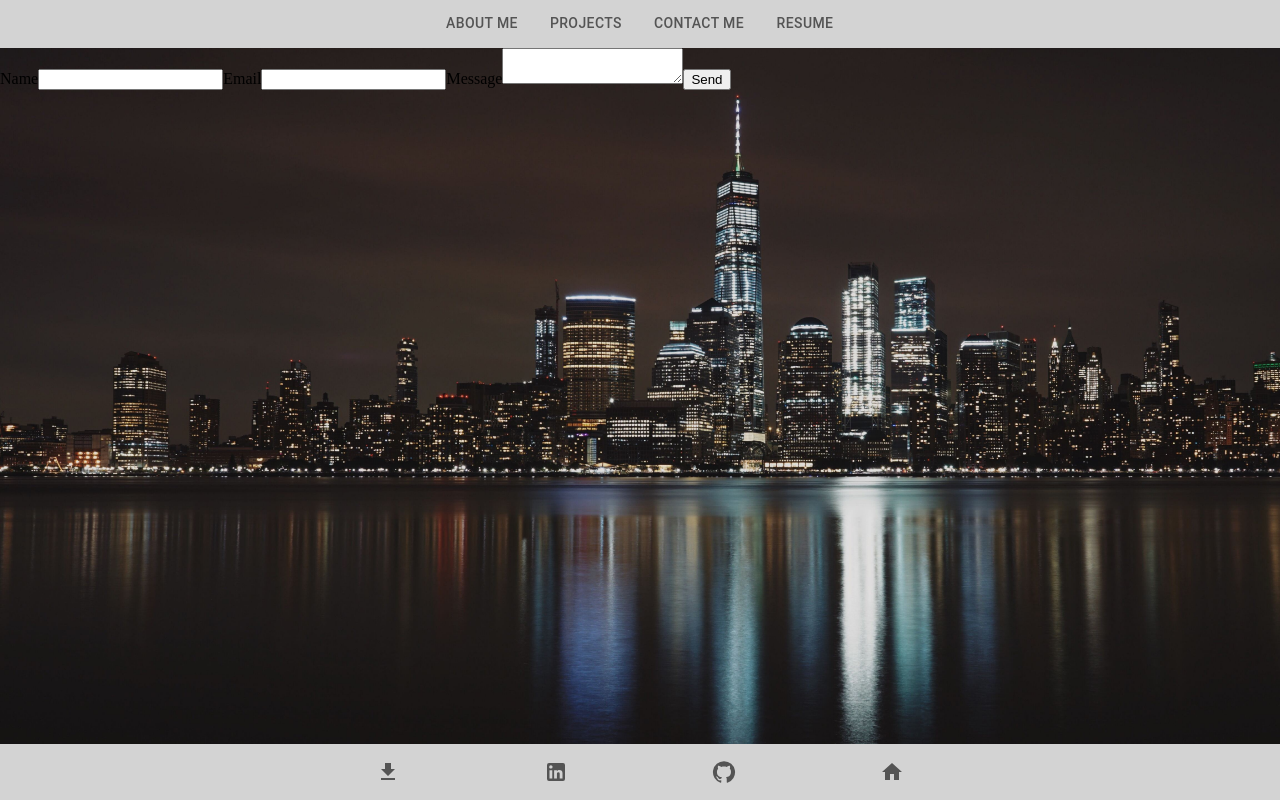
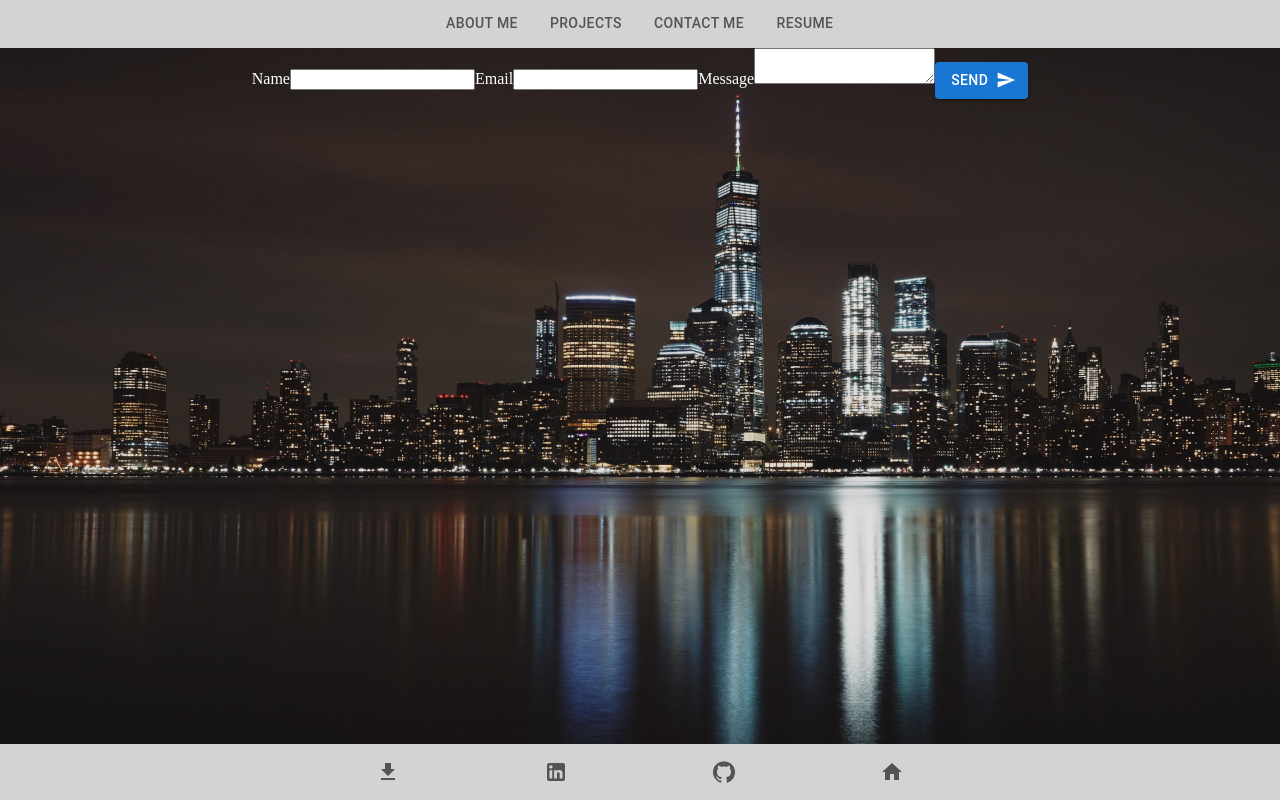
Before and after one commit to CallMeIce/isaak-react-portfolio, a React (Create React App) app: page /Contact in a window 1280 px wide. Built offline with nearby package versions, Linux system fonts and the light colour scheme.

Commit message:
fixing the styling for the contact me

```diff
--- a/src/components/Contact.js
+++ b/src/components/Contact.js
@@ -1,7 +1,19 @@
 import emailjs from '@emailjs/browser';
 import React, { useRef } from 'react';
+import Button from '@mui/material/Button';
+import SendIcon from '@mui/icons-material/Send';
+
 
 export default function Contact() {
+
+    const styles = {
+        formStyle: {
+          justifyContent: 'center',
+          color: 'white',
+          textAlign: 'center'
+        },
+      };
+
     const form = useRef();
 
     const sendEmail = (e) => {
@@ -16,15 +28,18 @@ export default function Contact() {
     }
 
     return (
-        <div className="container">
+        <div style={styles.formStyle} >
             <form ref={form} onSubmit={sendEmail}>
+
                 <label>Name</label>
                 <input type="text" name="name" />
                 <label>Email</label>
                 <input type="email" name="email" />
                 <label>Message</label>
                 <textarea name="message" />
-                <input type="submit" value="Send" />
+                <Button type="submit" variant="contained" endIcon={<SendIcon />}>
+                    Send
+                </Button>
             </form>
         </div>
     )
```
